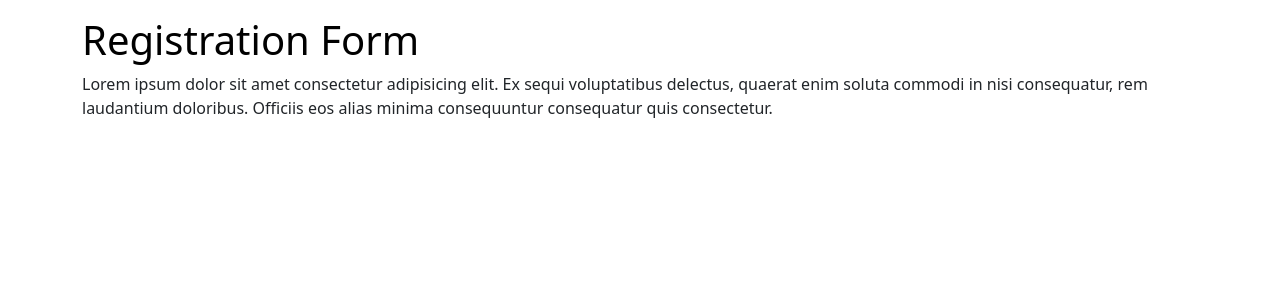
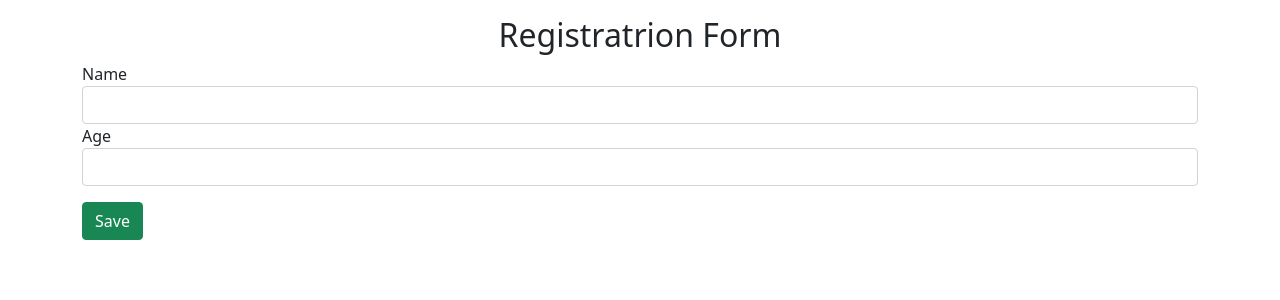
Before and after one commit to ChatcharitCh/BasicDjango, a Django app: page /form in a window 1280 px wide. Shown: the part 56-356 px from the top of the page. Run offline with Django 4.2, Linux system fonts and the light colour scheme.

Commit message:
Created Form

```diff
--- a/myapp/templates/form.html
+++ b/myapp/templates/form.html
@@ -8,7 +8,16 @@
 {% endblock %}
 
 {% block content %}
-    <h1 style="color: black">Registration Form</h1>
-    <p>Lorem ipsum dolor sit amet consectetur adipisicing elit. Ex sequi voluptatibus delectus, quaerat enim soluta commodi in nisi consequatur, rem laudantium doloribus. Officiis eos alias minima consequuntur consequatur quis consectetur.</p>
-
+    <h2 class="text-center">Registratrion Form</h2>
+    <form>
+        <div class="form-group">
+            <label for ="name">Name</label>
+            <input type="text" name="name" class="form-control">
+        </div>
+        <div class="form-group mb-3">
+            <label for ="age">Age</label>
+            <input type="number" name="age" class="form-control">
+        </div>
+        <input type="submit" value ="Save" class="btn btn-success">
+    </form>
 {% endblock %}
```
